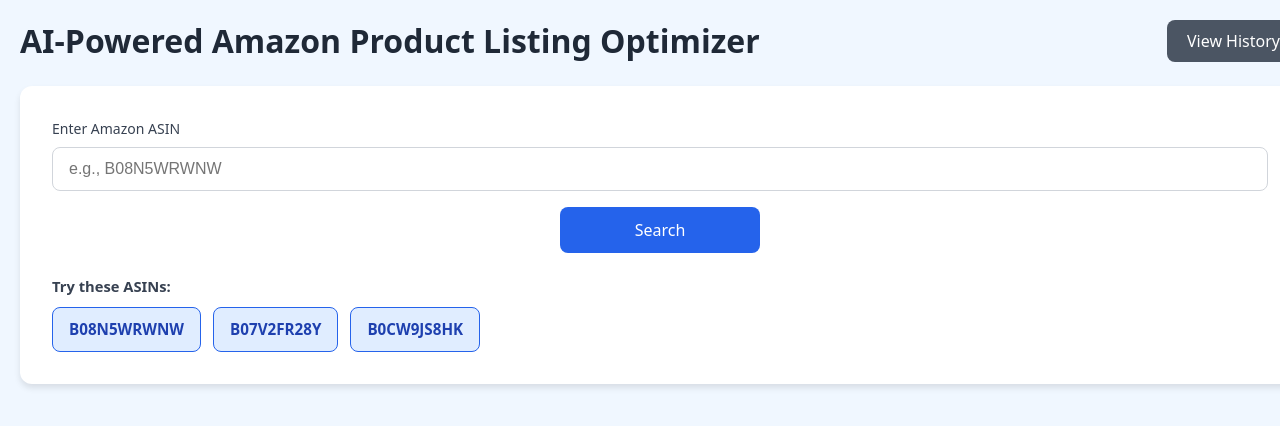
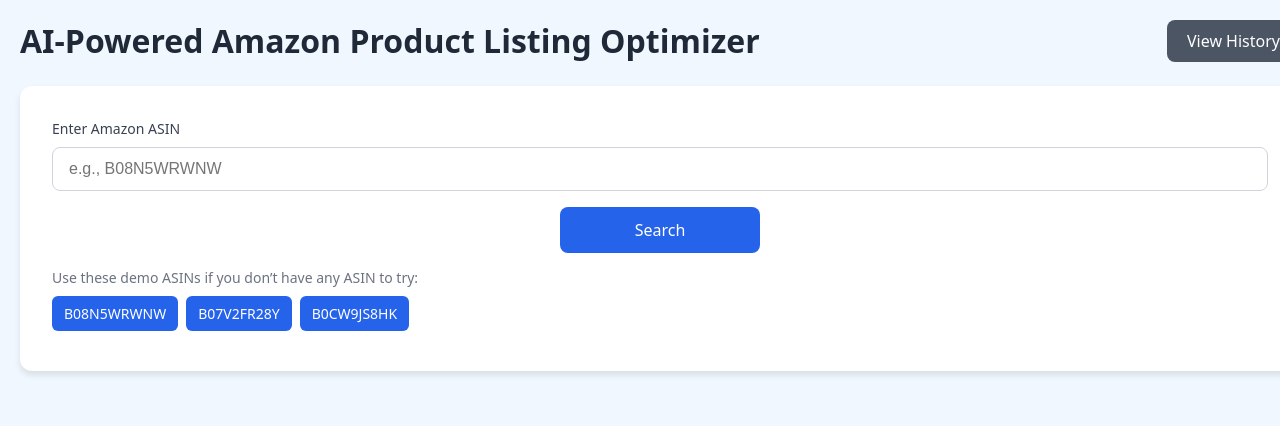
Before and after one commit to riteshharge/OptimizeList-AI, a React (Vite) app in the folder frontend/: page / in a window 1280 px wide. Shown: the top 426 px of the page. Built offline with nearby package versions, Linux system fonts and the light colour scheme.

Commit message:
Update backend and frontend fixes

```diff
--- a/frontend/src/App.jsx
+++ b/frontend/src/App.jsx
@@ -9,7 +9,7 @@
   const [history, setHistory] = useState([]);
   const [loadingHistory, setLoadingHistory] = useState(false);
 
-  const demoASINs = ["B08N5WRWNW", "B07V2FR28Y", "B0CW9JS8HK"]; // ✅ Your demo ASINs
+  const demoASINs = ["B08N5WRWNW", "B07V2FR28Y", "B0CW9JS8HK"];
 
   const styles = {
     container: {
@@ -25,10 +25,7 @@
       bottom: 0,
       overflowY: "auto",
     },
-    maxWidth: {
-      maxWidth: "1400px",
-      margin: "0 auto",
-    },
+    maxWidth: { maxWidth: "1400px", margin: "0 auto" },
     header: {
       display: "flex",
       justifyContent: "space-between",
@@ -51,40 +48,6 @@
       fontSize: "1rem",
       transition: "background-color 0.3s",
     },
-
-    // ✅ ASIN Suggestion UI
-    suggestionsWrapper: {
-      marginTop: "22px",
-      width: "100%",
-    },
-    suggestionsTitle: {
-      fontSize: "0.92rem",
-      fontWeight: "600",
-      color: "#374151",
-      marginBottom: "10px",
-    },
-    suggestionsRow: {
-      display: "flex",
-      gap: "12px",
-      flexWrap: "wrap",
-      width: "100%",
-    },
-    suggestionItem: {
-      padding: "10px 16px",
-      borderRadius: "8px",
-      border: "1px solid #2563eb",
-      cursor: "pointer",
-      background: "#e0edff",
-      color: "#1e40af",
-      fontWeight: "600",
-      fontSize: "0.95rem",
-      transition: "0.2s",
-    },
-    suggestionItemHover: {
-      background: "#2563eb",
-      color: "white",
-    },
-
     formContainer: {
       backgroundColor: "white",
       padding: "32px",
@@ -123,13 +86,7 @@
       display: "block",
       margin: "0 auto",
     },
-
-    error: {
-      marginTop: "16px",
-      color: "#dc2626",
-      fontWeight: "500",
-    },
-
+    error: { marginTop: "16px", color: "#dc2626", fontWeight: "500" },
     loadingContainer: {
       display: "flex",
       flexDirection: "column",
@@ -145,12 +102,7 @@
       borderRadius: "50%",
       animation: "spin 1s linear infinite",
     },
-    loadingText: {
-      marginTop: "16px",
-      color: "#4b5563",
-      fontWeight: "500",
-    },
-
+    loadingText: { marginTop: "16px", color: "#4b5563", fontWeight: "500" },
     cardsGrid: {
       display: "grid",
       gridTemplateColumns: "repeat(2, 1fr)",
@@ -185,11 +137,7 @@
       whiteSpace: "pre-wrap",
       lineHeight: "1.6",
     },
-    bulletList: {
-      listStyle: "none",
-      padding: 0,
-      margin: 0,
-    },
+    bulletList: { listStyle: "none", padding: 0, margin: 0 },
     bulletItem: {
       fontSize: "0.875rem",
       color: "#4b5563",
@@ -204,51 +152,11 @@
       color: "#16a34a",
       margin: "8px 0",
     },
-
-    keywordsContainer: {
-      backgroundColor: "white",
-      padding: "40px 24px",
-      borderRadius: "12px",
-      border: "2px solid #d1d5db",
-      marginTop: "24px",
-      minHeight: "80px",
-      overflow: "visible",
-    },
-    keywordsTitle: {
+    demoContainer: { marginTop: "8px" },
+    demoMessage: {
       fontSize: "0.875rem",
-      fontWeight: "600",
-      color: "#4b5563",
+      color: "#6b7280",
       marginBottom: "8px",
-    },
-    keywordTags: {
-      display: "flex",
-      flexWrap: "wrap",
-      gap: "8px",
-    },
-    keywordTag: {
-      fontSize: "0.75rem",
-      backgroundColor: "#dbeafe",
-      color: "#1e40af",
-      padding: "6px 12px",
-      borderRadius: "4px",
-      fontWeight: "500",
-    },
-
-    emptyState: {
-      textAlign: "center",
-      color: "#4b5563",
-      padding: "80px 0",
-      fontSize: "1.1rem",
-    },
-
-    emptyDataNotice: {
-      backgroundColor: "#fef3c7",
-      color: "#92400e",
-      padding: "12px 16px",
-      borderRadius: "8px",
-      fontSize: "0.875rem",
-      marginTop: "8px",
-      border: "1px solid #fde68a",
     },
   };
 
@@ -274,7 +182,7 @@
     setResult(null);
 
     try {
-      const response = await fetch("https://ai-powered-amazon-product-listing.onrender.com/api/amazon-product", {
+      const response = await fetch("http://localhost:5000/api/amazon-product", {
         method: "POST",
         headers: { "Content-Type": "application/json" },
         body: JSON.stringify({ ASIN: finalASIN }),
@@ -284,6 +192,15 @@
 
       if (data.success) {
         setResult(data);
+        const storedHistory = JSON.parse(
+          localStorage.getItem("asinHistory") || "[]"
+        );
+        storedHistory.unshift({
+          ...data,
+          asin: finalASIN,
+          createdAt: new Date().toISOString(),
+        });
+        localStorage.setItem("asinHistory", JSON.stringify(storedHistory));
       } else {
         setError(data.message || "Failed to fetch product data");
       }
@@ -292,27 +209,6 @@
     }
 
     setLoading(false);
-  };
-
-  const fetchHistory = async () => {
-    setLoadingHistory(true);
-    setError("");
-    try {
-      const response = await fetch(
-        "https://ai-powered-amazon-product-listing.onrender.com/api/all-history-product-list"
-      );
-      const data = await response.json();
-
-      if (data.success) {
-        setHistory(data.products || []);
-        setShowHistory(true);
-      } else {
-        setError("Failed to fetch history");
-      }
-    } catch (err) {
-      setError("Failed to fetch history: " + err.message);
-    }
-    setLoadingHistory(false);
   };
 
   const formatPrice = (price) => {
@@ -337,34 +233,35 @@
     return (
       <div style={styles.card}>
         <h3 style={styles.cardTitle}>{title}</h3>
-
         {hasNoData && (
-          <div style={styles.emptyDataNotice}>
+          <div
+            style={{
+              backgroundColor: "#fef3c7",
+              padding: "10px",
+              borderRadius: "8px",
+            }}
+          >
             No product data available for this ASIN
           </div>
         )}
-
         {displayTitle && (
           <>
             <p style={styles.sectionTitle}>Title:</p>
             <p style={styles.sectionContent}>{displayTitle}</p>
           </>
         )}
-
         {displayDescription && (
           <>
             <p style={styles.sectionTitle}>Description:</p>
             <p style={styles.sectionContent}>{displayDescription}</p>
           </>
         )}
-
         {displayFeatures && !isOptimized && (
           <>
             <p style={styles.sectionTitle}>Features:</p>
             <p style={styles.sectionContent}>{displayFeatures}</p>
           </>
         )}
-
         {displayBulletPoints.length > 0 && (
           <>
             <p style={styles.sectionTitle}>Bullet Points:</p>
@@ -377,7 +274,6 @@
             </ul>
           </>
         )}
-
         {displayPrice && (
           <>
             <p style={styles.sectionTitle}>Price:</p>
@@ -388,6 +284,89 @@
     );
   };
 
+  const openHistoryPage = () => {
+    const newWindow = window.open("", "_blank");
+    const storedHistory = JSON.parse(
+      localStorage.getItem("asinHistory") || "[]"
+    );
+
+    newWindow.document.write(`
+      <html>
+        <head>
+          <title>Product History</title>
+          <style>
+            body { font-family: system-ui, Avenir, Helvetica, Arial, sans-serif; padding: 20px; background: #f0f7ff; }
+            .grid { display: grid; grid-template-columns: repeat(2, 1fr); gap: 24px; }
+            .card { border: 2px solid #d1d5db; border-radius: 12px; padding: 24px; background: white; margin-bottom: 20px; }
+            .title { font-size: 1.25rem; font-weight: bold; color: #2563eb; margin-bottom: 16px; }
+            .section { margin-bottom: 8px; }
+            .label { font-weight: 600; color: #374151; }
+            .content { color: #1f2937; white-space: pre-wrap; }
+            .backBtn { margin-bottom: 16px; padding: 10px 20px; background: #4b5563; color: white; border: none; border-radius: 6px; cursor: pointer; }
+          </style>
+        </head>
+        <body>
+          <button class="backBtn" onclick="window.close()">Back</button>
+          <h1>Product History</h1>
+          <div class="grid">
+            ${storedHistory
+              .map(
+                (item) => `
+              <div class="card">
+                <div class="title">Original Listing</div>
+                <div class="section"><span class="label">Title:</span> <div class="content">${
+                  item.original?.title || ""
+                }</div></div>
+                <div class="section"><span class="label">Description:</span> <div class="content">${
+                  item.original?.Description || item.original?.description || ""
+                }</div></div>
+                <div class="section"><span class="label">Features:</span> <div class="content">${
+                  item.original?.features || ""
+                }</div></div>
+                <div class="section"><span class="label">Bullet Points:</span> <div class="content">${(
+                  item.original?.bullet_points || []
+                ).join(", ")}</div></div>
+                <div class="section"><span class="label">Price:</span> <div class="content">₹${
+                  item.original?.price || ""
+                }</div></div>
+
+                <div class="title">Optimized Listing</div>
+                <div class="section"><span class="label">Title:</span> <div class="content">${
+                  item.optimized?.title || ""
+                }</div></div>
+                <div class="section"><span class="label">Description:</span> <div class="content">${
+                  item.optimized?.Description ||
+                  item.optimized?.description ||
+                  ""
+                }</div></div>
+                <div class="section"><span class="label">Features:</span> <div class="content">${
+                  item.optimized?.features || ""
+                }</div></div>
+                <div class="section"><span class="label">Bullet Points:</span> <div class="content">${(
+                  item.optimized?.bullet_points || []
+                ).join(", ")}</div></div>
+                <div class="section"><span class="label">Price:</span> <div class="content">₹${
+                  item.optimized?.price || ""
+                }</div></div>
+                <div class="section"><span class="label">Keywords:</span> <div class="content">${(
+                  item.optimized?.keywords || []
+                ).join(", ")}</div></div>
+                <div class="section"><span class="label">ASIN:</span> <div class="content">${
+                  item.asin
+                }</div></div>
+                <div class="section"><span class="label">Date:</span> <div class="content">${new Date(
+                  item.createdAt
+                ).toLocaleString()}</div></div>
+              </div>
+            `
+              )
+              .join("")}
+          </div>
+        </body>
+      </html>
+    `);
+  };
+
   return (
     <div style={styles.container}>
       <style>{keyframes}</style>
@@ -396,7 +375,7 @@
           <h1 style={styles.title}>
             AI-Powered Amazon Product Listing Optimizer
           </h1>
-          <button onClick={fetchHistory} style={styles.historyBtn}>
+          <button onClick={openHistoryPage} style={styles.historyBtn}>
             View History
           </button>
         </div>
@@ -413,38 +392,40 @@
             placeholder="e.g., B08N5WRWNW"
             style={styles.input}
             onKeyPress={(e) => {
-              if (e.key === "Enter") {
-                handleSubmit(e);
-              }
+              if (e.key === "Enter") handleSubmit(e);
             }}
           />
-
           <button onClick={handleSubmit} style={styles.submitBtn}>
             Search
           </button>
 
-          {/* ✅ Suggestions Section */}
-          <div style={styles.suggestionsWrapper}>
-            <p style={styles.suggestionsTitle}>Try these ASINs:</p>
-            <div style={styles.suggestionsRow}>
-              {demoASINs.map((asin, idx) => (
-                <div
-                  key={idx}
-                  style={styles.suggestionItem}
-                  onMouseEnter={(e) => {
-                    e.target.style.background = "#2563eb";
-                    e.target.style.color = "white";
+          {/* Demo ASINs below input */}
+          <div style={styles.demoContainer}>
+            <p style={styles.demoMessage}>
+              Use these demo ASINs if you don’t have any ASIN to try:
+            </p>
+            {demoASINs.map((demoASIN) => (
+              <button
+                key={demoASIN}
+                onClick={() => {
+                  setASIN(demoASIN);
+                  handleSubmit(null, demoASIN);
                 }}
-                  onMouseLeave={(e) => {
-                    e.target.style.background = "#e0edff";
-                    e.target.style.color = "#1e40af";
+                style={{
+                  marginRight: "8px",
+                  marginBottom: "8px",
+                  padding: "8px 12px",
+                  backgroundColor: "#2563eb",
+                  color: "white",
+                  border: "none",
+                  borderRadius: "6px",
+                  cursor: "pointer",
+                  fontSize: "0.875rem",
                 }}
-                  onClick={() => handleSubmit(null, asin)}
               >
-                  {asin}
-                </div>
+                {demoASIN}
+              </button>
             ))}
-            </div>
           </div>
 
           {error && <p style={styles.error}>{error}</p>}
@@ -458,7 +439,6 @@
         )}
 
         {result && !loading && (
-          <>
           <div style={styles.cardsGrid}>
             <ProductCard data={result.original} title="Original Listing" />
             <ProductCard
@@ -467,20 +447,6 @@
               isOptimized
             />
           </div>
-
-            {result.optimized?.keywords?.length > 0 && (
-              <div style={styles.keywordsContainer}>
-                <p style={styles.keywordsTitle}>Keywords:</p>
-                <div style={styles.keywordTags}>
-                  {result.optimized.keywords.map((keyword, idx) => (
-                    <span key={idx} style={styles.keywordTag}>
-                      {keyword}
-                    </span>
-                  ))}
-                </div>
-              </div>
-            )}
-          </>
         )}
       </div>
     </div>
```
Also changed, not shown: frontend/vite.config.js (+3 -4 lines), 2 other files (tests, documents, lock files or other folders). Lines whose indentation alone changed are shown as unchanged.
